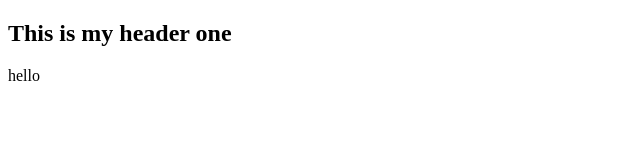
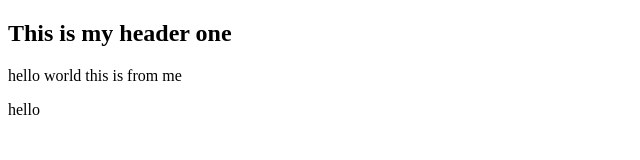
Before and after one commit to nikhilpokharel/fedex-test, a plain HTML site: page index.html in a window 1280 px wide. Shown: the whole page, without its empty margins (0-640 px from the left). Drawn offline with Linux system fonts and the light colour scheme.

Commit message:
something changed

```diff
--- a/index.html
+++ b/index.html
@@ -7,6 +7,7 @@
   </head>
   <body>
     <h2>This is my header one</h2>
+    <p>hello world this is from me</p>
     <p>hello</p>
   </body>
 </html>
```
